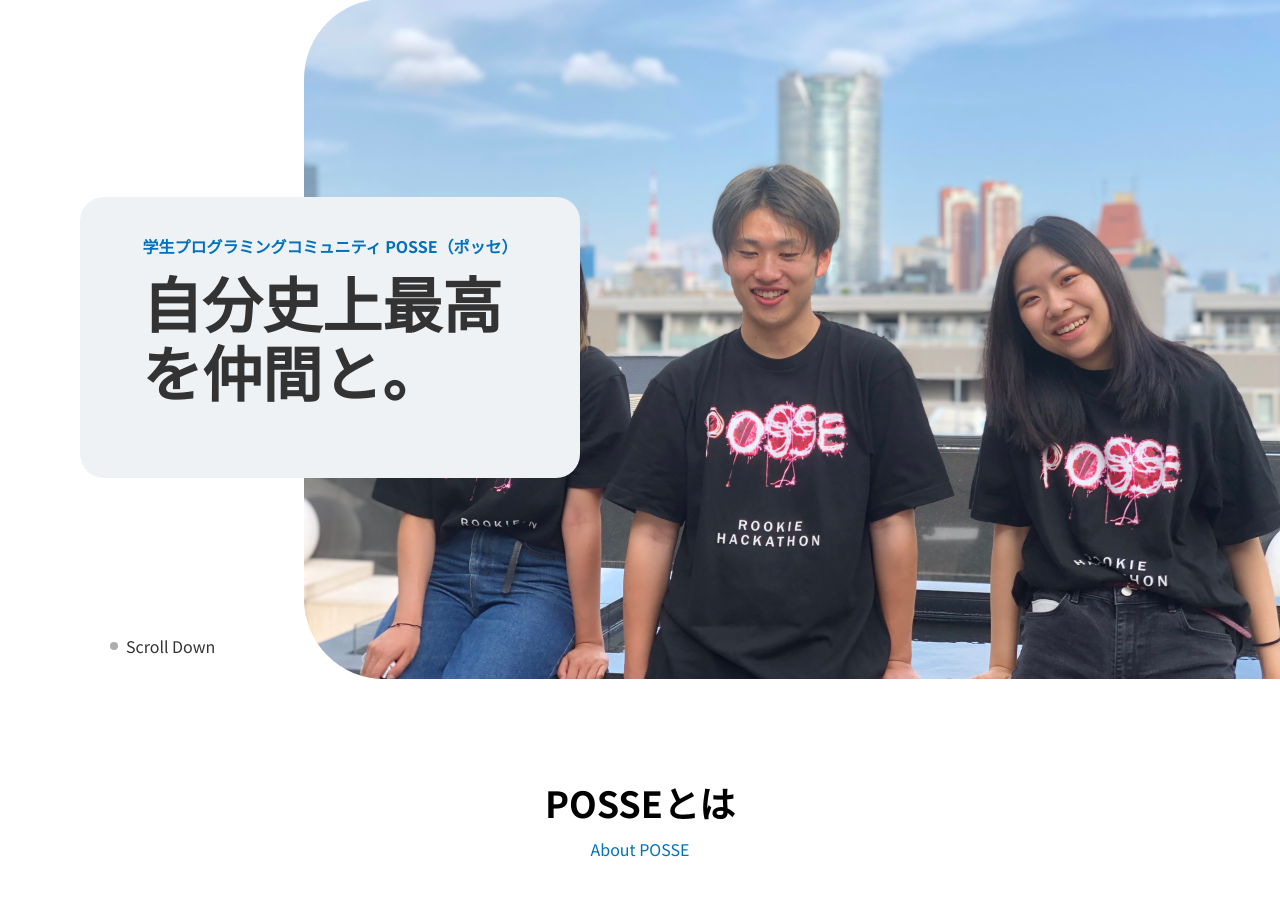
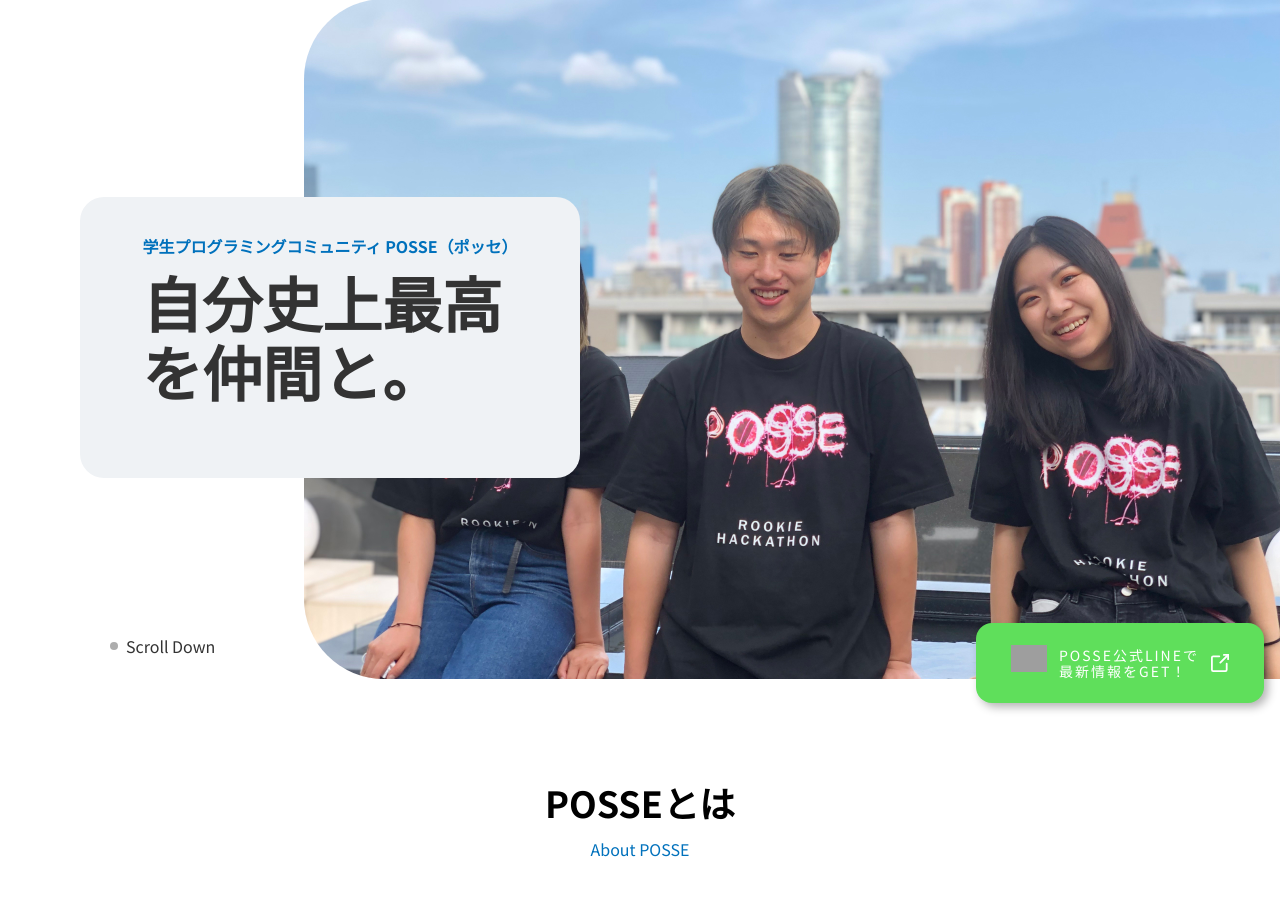
Before and after one commit to posse-ap/gen2.0-andmatcha, a PHP site: page /html/index.html in a window 1280 px wide. Shown: the part 81-978 px from the top of the page. Run offline with PHP 8.4, Linux system fonts and the light colour scheme; grey boxes are pictures that could not be loaded.

Commit message:
固定バナー作成

```diff
--- /dev/null
+++ b/src/css/Object/Project/_p-banner.scss
@@ -0,0 +1,34 @@
+.p-banner {
+    position: fixed;
+    bottom: 16px;
+    right: 16px;
+    display: flex;
+    justify-content: center;
+    align-items: center;
+    gap: 12px;
+    background-color: #5FDF5B;
+    width: 288px;
+    height: 80px;
+    border-radius: 16px;
+    box-shadow: 4px 4px 10px rgba($color: #000000, $alpha: 0.3);
+    &__logo {
+        width: 36px;
+        height: 36px;
+    }
+    &__logo-image {
+        width: 100%;
+    }
+    &__text {
+        color: #fff;
+        font-size: 14px;
+        letter-spacing: 2px;
+    }
+    &__link-icon {
+        width: 18px;
+        height: 18px;
+    }
+    &__link-icon-image {
+        width: 100%;
+        height: 100%;
+    }
+}
--- a/src/css/index.css
+++ b/src/css/index.css
@@ -693,6 +693,41 @@ body {
   font-size: 10px;
 }
 
+.p-banner {
+  position: fixed;
+  bottom: 16px;
+  right: 16px;
+  display: flex;
+  justify-content: center;
+  align-items: center;
+  gap: 12px;
+  background-color: #5FDF5B;
+  width: 288px;
+  height: 80px;
+  border-radius: 16px;
+  box-shadow: 4px 4px 10px rgba(0, 0, 0, 0.3);
+}
+.p-banner__logo {
+  width: 36px;
+  height: 36px;
+}
+.p-banner__logo-image {
+  width: 100%;
+}
+.p-banner__text {
+  color: #fff;
+  font-size: 14px;
+  letter-spacing: 2px;
+}
+.p-banner__link-icon {
+  width: 18px;
+  height: 18px;
+}
+.p-banner__link-icon-image {
+  width: 100%;
+  height: 100%;
+}
+
 /* ////////////////
 Foundation
 //////////////// */
--- a/src/css/index.scss
+++ b/src/css/index.scss
@@ -25,5 +25,6 @@ Object
 @use "./Object/Project/p-sns-icons";
 @use "./Object/Project/p-header";
 @use "./Object/Project/p-footer";
+@use "./Object/Project/p-banner";
 
 // Utility
--- a/src/html/index.html
+++ b/src/html/index.html
@@ -85,7 +85,7 @@
                         </p>
                         <a href="https://line.me/R/ti/p/@651htnqp?from=page" class="c-promotion__button">
                             LINE追加
-                            <img src="../images/icons/link-icon.svg" alt="" class="c-promotion__link-icon">
+                            <img src="../images/icons/link-icon-gray.svg" alt="" class="c-promotion__link-icon">
                         </a>
                     </div>
                 </section>
@@ -98,7 +98,7 @@
                     </div>
                     <p class="p-footer__official">
                         <a href="https://posse-ap.com/" class="p-footer__official-link">POSSE公式サイト</a>
-                        <img src="../images/icons/link-icon.svg" alt="" class="p-footer__link-icon">
+                        <img src="../images/icons/link-icon-gray.svg" alt="" class="p-footer__link-icon">
                     </p>
                     <ul class="p-sns-icons">
                         <li class="p-sns-icons__icon p-sns-icons__icon--twitter">
@@ -119,6 +119,19 @@
             </footer>
         </div>
     </div>
+
+    <a href="https://line.me/R/ti/p/@651htnqp?from=page" class="p-banner">
+        <div class="p-banner__logo">
+            <img src="../images/logos/line-logo.svg" alt="" class="p-banner__logo-image">
+        </div>
+        <p class="p-banner__text">
+            POSSE公式LINEで<br>
+            最新情報をGET！
+        </p>
+        <div class="p-banner__link-icon">
+            <img src="../images/icons/link-icon-white.svg" alt="" class="p-banner__link-icon-image">
+        </div>
+    </a>
 </body>
 
 </html>
```
Also changed, not shown: src/images/icons/link-icon-gray.svg (renamed from src/images/icons/link-icon.svg), src/images/icons/link-icon-white.svg (added).
